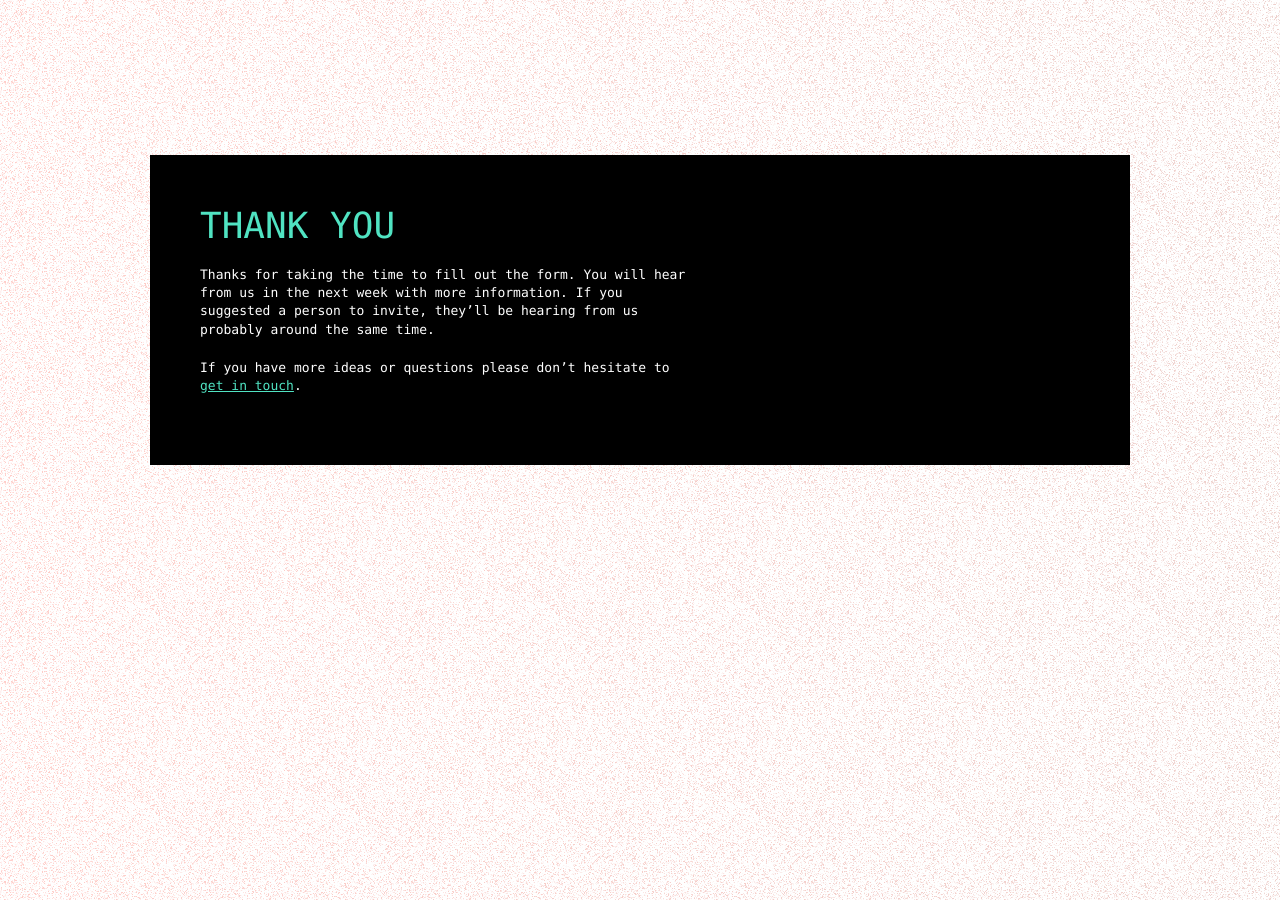
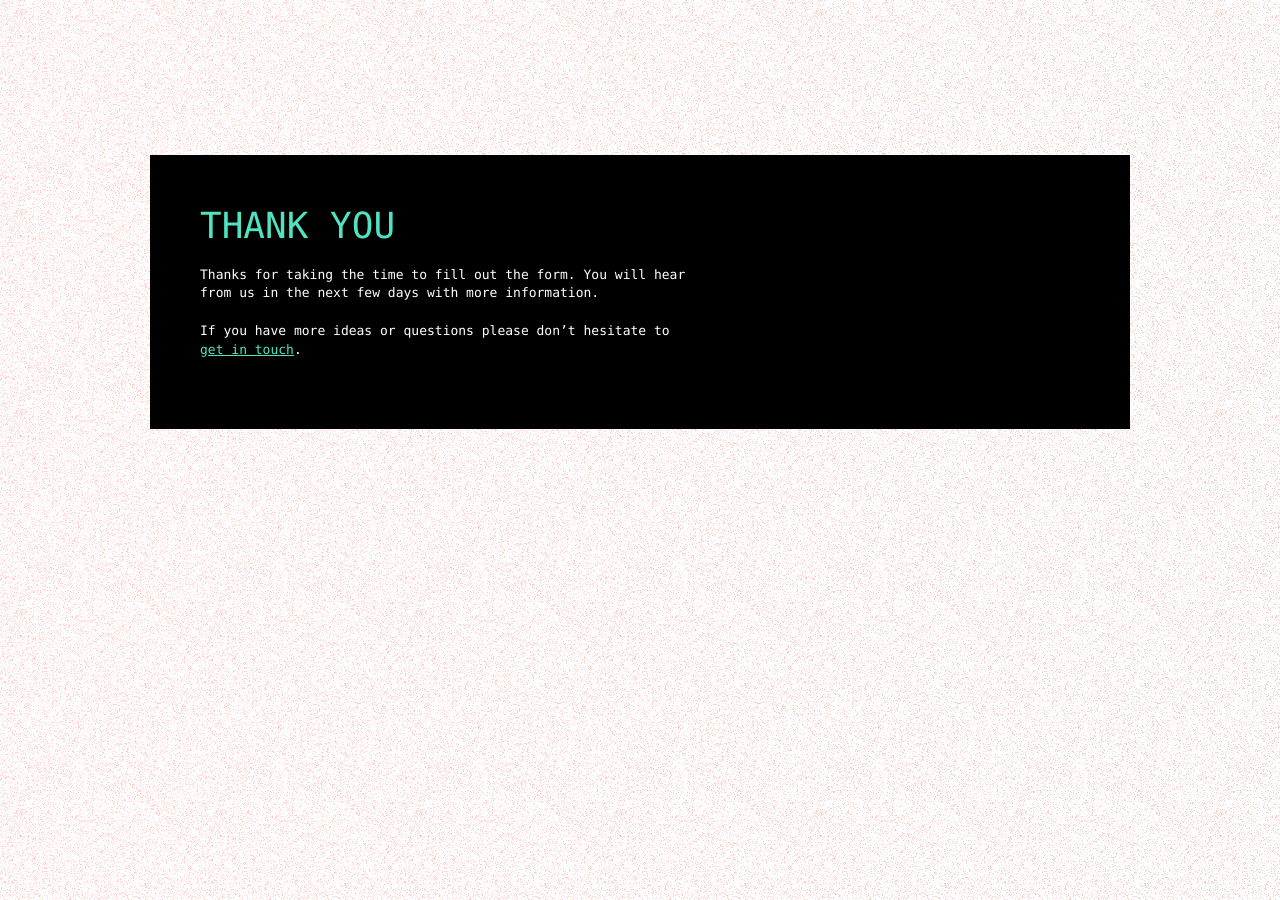
Before and after one commit to lifewinning/magick.codes, a Jekyll site: the page built from awesome/index.md, in a window 1280 px wide. Built offline with Jekyll 4.4.1, drawn with Linux system fonts in a browser that asks for light colours.

Commit message:
more awesome

```diff
--- a/awesome/index.md
+++ b/awesome/index.md
@@ -3,6 +3,6 @@ layout: page
 title:  "THANK YOU"
 ---
 
-Thanks for taking the time to fill out the form. You will hear from us in the next week with more information. If you suggested a person to invite, they'll be hearing from us probably around the same time.
+Thanks for taking the time to fill out the form. You will hear from us in the next few days with more information.
 
 If you have more ideas or questions please don't hesitate to <a href="mailto:scrying@magick.codes">get in touch</a>.
```
